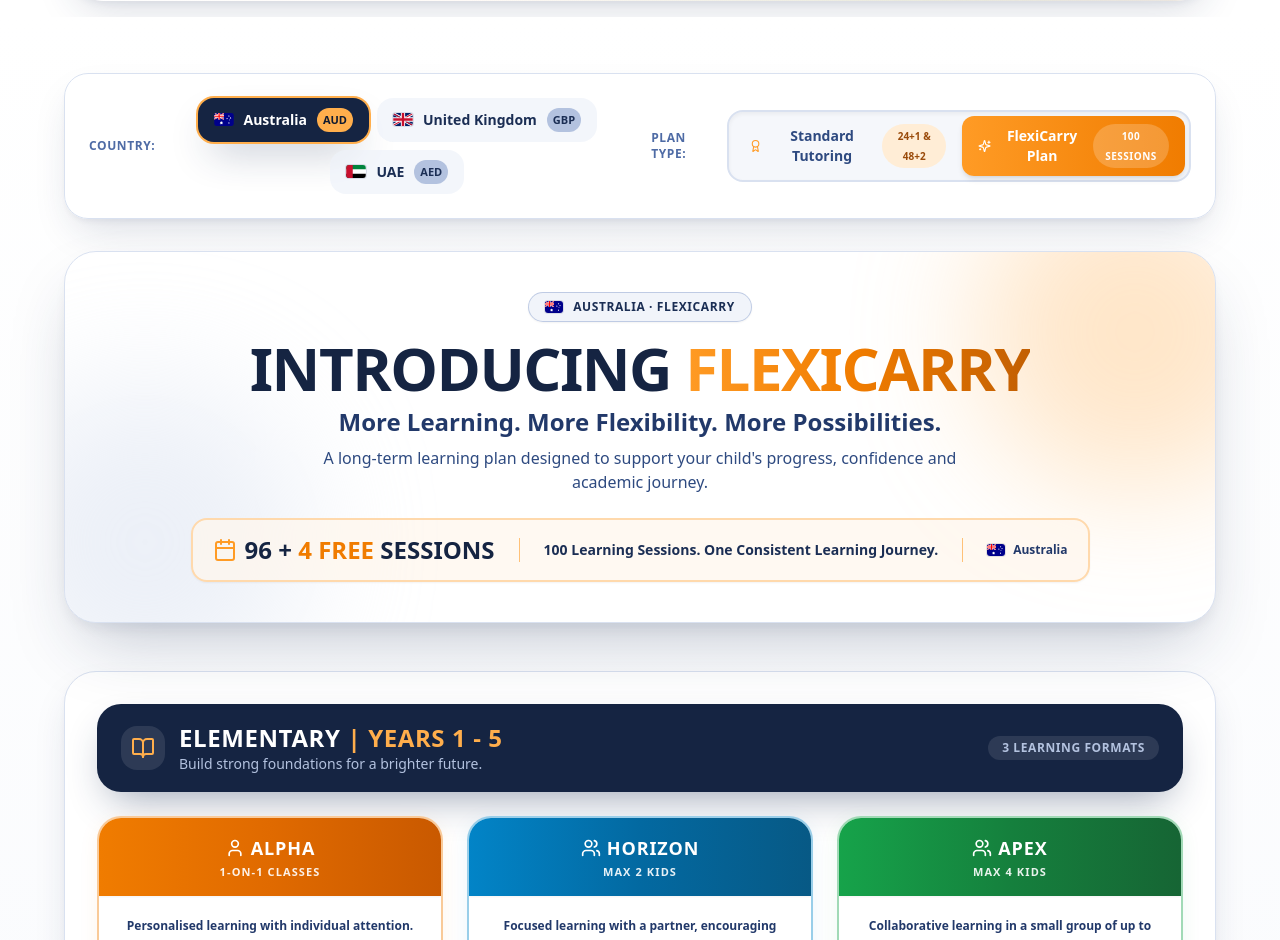
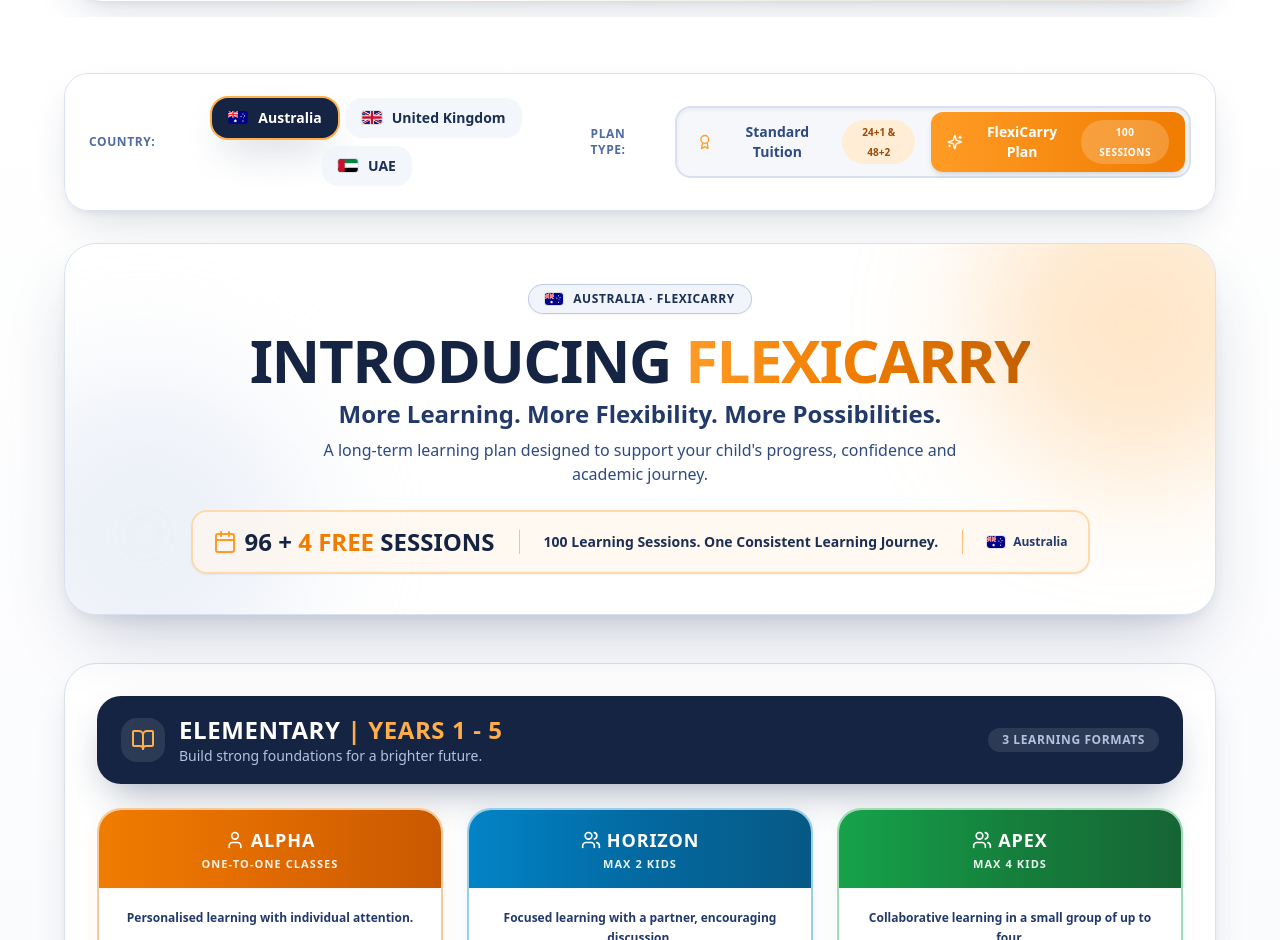
Before and after one commit to Lakshayg001/OnlyTeacher, a React (Vite) app: page /pricing in a window 1280 px wide. Shown: the part 552-1492 px from the top of the page. Built offline with nearby package versions, Linux system fonts and the light colour scheme.

Commit message:
fix(pricing): remove currency codes from country tabs, update 1-on-1 to One-to-One and Tutoring to Tuition

```diff
--- a/src/data/pricing.ts
+++ b/src/data/pricing.ts
@@ -13,7 +13,7 @@ export interface PlanPackage {
 export interface SubPlan {
   id: 'alpha' | 'horizon' | 'apex';
   name: string; // e.g. "ALPHA"
-  tagline: string; // e.g. "1-ON-1 CLASSES"
+  tagline: string; // e.g. "ONE-TO-ONE CLASSES"
   blurb: string; // e.g. "Personalised learning with individual attention."
   color: 'amber' | 'sky' | 'emerald';
   icon: 'user' | 'users' | 'group';
@@ -84,7 +84,7 @@ export const PRICING_DATA: Record<CountryCode, CountryPricingData> = {
     currency: 'A$',
     currencyCode: 'AUD',
     heroLandmark: 'Sydney Harbour & Opera House',
-    standardTitle: 'AUSTRALIA ONLINE TUTORING PLANS',
+    standardTitle: 'AUSTRALIA ONLINE TUITION PLANS',
     standardSubtitle: 'Personalised Learning. Clear Concepts. Confidence That Grows.',
     standardBanner: 'More Learning. Extra Classes Included. | Choose the learning format that works best for your child.',
     flexiTitle: 'INTRODUCING FLEXICARRY',
@@ -104,7 +104,7 @@ export const PRICING_DATA: Record<CountryCode, CountryPricingData> = {
           {
             id: 'alpha',
             name: 'ALPHA',
-            tagline: '1-ON-1 CLASSES',
+            tagline: 'ONE-TO-ONE CLASSES',
             blurb: 'Personalised learning with individual attention.',
             color: 'amber',
             icon: 'user',
@@ -152,7 +152,7 @@ export const PRICING_DATA: Record<CountryCode, CountryPricingData> = {
           {
             id: 'alpha',
             name: 'ALPHA',
-            tagline: '1-ON-1 CLASSES',
+            tagline: 'ONE-TO-ONE CLASSES',
             blurb: 'Personalised learning with individual attention.',
             color: 'amber',
             icon: 'user',
@@ -200,7 +200,7 @@ export const PRICING_DATA: Record<CountryCode, CountryPricingData> = {
           {
             id: 'alpha',
             name: 'ALPHA',
-            tagline: '1-ON-1 CLASSES',
+            tagline: 'ONE-TO-ONE CLASSES',
             blurb: 'Personalised learning with individual attention.',
             color: 'amber',
             icon: 'user',
@@ -239,7 +239,7 @@ export const PRICING_DATA: Record<CountryCode, CountryPricingData> = {
           {
             id: 'alpha',
             name: 'ALPHA',
-            tagline: '1-ON-1 CLASSES',
+            tagline: 'ONE-TO-ONE CLASSES',
             blurb: 'Personalised learning with individual attention.',
             color: 'amber',
             icon: 'user',
@@ -278,7 +278,7 @@ export const PRICING_DATA: Record<CountryCode, CountryPricingData> = {
           {
             id: 'alpha',
             name: 'ALPHA',
-            tagline: '1-ON-1 CLASSES',
+            tagline: 'ONE-TO-ONE CLASSES',
             blurb: 'Personalised learning with individual attention.',
             color: 'amber',
             icon: 'user',
@@ -317,7 +317,7 @@ export const PRICING_DATA: Record<CountryCode, CountryPricingData> = {
           {
             id: 'alpha',
             name: 'ALPHA',
-            tagline: '1-ON-1 CLASSES',
+            tagline: 'ONE-TO-ONE CLASSES',
             blurb: 'Personalised learning with individual attention.',
             color: 'amber',
             icon: 'user',
@@ -352,9 +352,9 @@ export const PRICING_DATA: Record<CountryCode, CountryPricingData> = {
     supportPhone: '+44 7741 271981',
 
     // Standard Plans UK (Image 3)
-    standardTitle: 'UK ONLINE TUTORING PLANS',
+    standardTitle: 'UK ONLINE TUITION PLANS',
     standardSubtitle: 'Personalised Learning. Exam Readiness. A Brighter Future.',
-    standardBanner: 'Expert online tutoring for UK GCSE and A Level students.',
+    standardBanner: 'Expert online tuition for UK GCSE and A Level students.',
     standardTiers: [
       {
         id: 'gcse',
@@ -366,7 +366,7 @@ export const PRICING_DATA: Record<CountryCode, CountryPricingData> = {
           {
             id: 'alpha',
             name: 'ALPHA',
-            tagline: '1-ON-1 CLASSES',
+            tagline: 'ONE-TO-ONE CLASSES',
             blurb: 'Personalised learning with individual attention.',
             color: 'amber',
             icon: 'user',
@@ -414,7 +414,7 @@ export const PRICING_DATA: Record<CountryCode, CountryPricingData> = {
           {
             id: 'alpha',
             name: 'ALPHA',
-            tagline: '1-ON-1 CLASSES',
+            tagline: 'ONE-TO-ONE CLASSES',
             blurb: 'Personalised learning with individual attention.',
             color: 'amber',
             icon: 'user',
@@ -548,7 +548,7 @@ export const PRICING_DATA: Record<CountryCode, CountryPricingData> = {
 
     // Standard Plans UAE (Image 2)
     standardTitle: 'FIND THE RIGHT LEARNING PLAN FOR YOUR CHILD',
-    standardSubtitle: 'Personalised Online Tutoring for UAE Families',
+    standardSubtitle: 'Personalised Online Tuition for UAE Families',
     standardBanner: 'Choose Your Plan. Build Understanding. Grow with Confidence.',
     standardTiers: [], // Handled dynamically via uaeCurriculumTiers below
 
@@ -573,7 +573,7 @@ export const PRICING_DATA: Record<CountryCode, CountryPricingData> = {
               {
                 id: 'alpha',
                 name: 'ALPHA',
-                tagline: '1-ON-1 CLASSES',
+                tagline: 'ONE-TO-ONE CLASSES',
                 blurb: 'One-to-One personalised learning with dedicated teacher attention.',
                 color: 'amber',
                 icon: 'user',
@@ -618,7 +618,7 @@ export const PRICING_DATA: Record<CountryCode, CountryPricingData> = {
               {
                 id: 'alpha',
                 name: 'ALPHA',
-                tagline: '1-ON-1 CLASSES',
+                tagline: 'ONE-TO-ONE CLASSES',
                 blurb: 'One-to-One personalised learning with dedicated teacher attention.',
                 color: 'amber',
                 icon: 'user',
@@ -663,7 +663,7 @@ export const PRICING_DATA: Record<CountryCode, CountryPricingData> = {
               {
                 id: 'alpha',
                 name: 'ALPHA',
-                tagline: '1-ON-1 CLASSES',
+                tagline: 'ONE-TO-ONE CLASSES',
                 blurb: 'One-to-One personalised learning with dedicated teacher attention.',
                 color: 'amber',
                 icon: 'user',
@@ -700,7 +700,7 @@ export const PRICING_DATA: Record<CountryCode, CountryPricingData> = {
               {
                 id: 'alpha',
                 name: 'ALPHA',
-                tagline: '1-ON-1 CLASSES',
+                tagline: 'ONE-TO-ONE CLASSES',
                 blurb: 'Dedicated teacher attention for ICSE/CBSE curriculum.',
                 color: 'amber',
                 icon: 'user',
@@ -745,7 +745,7 @@ export const PRICING_DATA: Record<CountryCode, CountryPricingData> = {
               {
                 id: 'alpha',
                 name: 'ALPHA',
-                tagline: '1-ON-1 CLASSES',
+                tagline: 'ONE-TO-ONE CLASSES',
                 blurb: 'Dedicated teacher attention for ICSE/CBSE curriculum.',
                 color: 'amber',
                 icon: 'user',
@@ -790,7 +790,7 @@ export const PRICING_DATA: Record<CountryCode, CountryPricingData> = {
               {
                 id: 'alpha',
                 name: 'ALPHA',
-                tagline: '1-ON-1 CLASSES',
+                tagline: 'ONE-TO-ONE CLASSES',
                 blurb: 'Dedicated teacher attention for ICSE/CBSE curriculum.',
                 color: 'amber',
                 icon: 'user',
@@ -829,7 +829,7 @@ export const PRICING_DATA: Record<CountryCode, CountryPricingData> = {
               {
                 id: 'alpha',
                 name: 'ALPHA',
-                tagline: '1-ON-1 CLASSES',
+                tagline: 'ONE-TO-ONE CLASSES',
                 blurb: 'Dedicated one-to-one learning support.',
                 color: 'amber',
                 icon: 'user',
@@ -868,7 +868,7 @@ export const PRICING_DATA: Record<CountryCode, CountryPricingData> = {
               {
                 id: 'alpha',
                 name: 'ALPHA',
-                tagline: '1-ON-1 CLASSES',
+                tagline: 'ONE-TO-ONE CLASSES',
                 blurb: 'Dedicated one-to-one learning support.',
                 color: 'amber',
                 icon: 'user',
@@ -907,7 +907,7 @@ export const PRICING_DATA: Record<CountryCode, CountryPricingData> = {
               {
                 id: 'alpha',
                 name: 'ALPHA',
-                tagline: '1-ON-1 CLASSES',
+                tagline: 'ONE-TO-ONE CLASSES',
                 blurb: 'Dedicated one-to-one learning support.',
                 color: 'amber',
                 icon: 'user',
@@ -940,7 +940,7 @@ export const PRICING_DATA: Record<CountryCode, CountryPricingData> = {
               {
                 id: 'alpha',
                 name: 'ALPHA',
-                tagline: '1-ON-1 CLASSES',
+                tagline: 'ONE-TO-ONE CLASSES',
                 blurb: 'Dedicated one-to-one learning support.',
                 color: 'amber',
                 icon: 'user',
@@ -979,7 +979,7 @@ export const PRICING_DATA: Record<CountryCode, CountryPricingData> = {
               {
                 id: 'alpha',
                 name: 'ALPHA',
-                tagline: '1-ON-1 CLASSES',
+                tagline: 'ONE-TO-ONE CLASSES',
                 blurb: 'Dedicated one-to-one learning support.',
                 color: 'amber',
                 icon: 'user',
@@ -1018,7 +1018,7 @@ export const PRICING_DATA: Record<CountryCode, CountryPricingData> = {
               {
                 id: 'alpha',
                 name: 'ALPHA',
-                tagline: '1-ON-1 CLASSES',
+                tagline: 'ONE-TO-ONE CLASSES',
                 blurb: 'Dedicated one-to-one learning support.',
                 color: 'amber',
                 icon: 'user',
@@ -1095,7 +1095,7 @@ export const FLEXICARRY_FEATURES = [
   {
     icon: 'user',
     title: 'Flexible Learning',
-    desc: 'Choose from personalised one-to-one learning or small-group formats depending on your child.',
+    desc: 'Choose from personalised One-to-One learning or small-group formats depending on your child.',
   },
   {
     icon: 'shield',
--- a/src/pages/Pricing.tsx
+++ b/src/pages/Pricing.tsx
@@ -85,7 +85,7 @@ export default function Pricing() {
     <>
       <PageHero
         crumb="Pricing"
-        eyebrow="Transparent & Flexible Tutoring"
+        eyebrow="Transparent & Flexible Tuition"
         title="More Learning."
         accent="Total Transparency."
         sub="Choose between our flexible Standard packages or our flagship FlexiCarry long-term learning plan. Available across Australia, the UK, and UAE."
@@ -119,14 +119,6 @@ export default function Pricing() {
                     >
                       <Flag code={cData.flagCode} size={20} />
                       <span>{cData.countryName}</span>
-                      <span
-                        className={cn(
-                          'text-[11px] px-1.5 py-0.5 rounded-full font-bold',
-                          isActive ? 'bg-amber-400 text-navy-900' : 'bg-navy-200 text-navy-700',
-                        )}
-                      >
-                        {cData.currencyCode}
-                      </span>
                     </button>
                   );
                 })}
@@ -149,7 +141,7 @@ export default function Pricing() {
                   )}
                 >
                   <Award className="h-4 w-4 text-amber-500" />
-                  <span>Standard Tutoring</span>
+                  <span>Standard Tuition</span>
                   <span className="hidden sm:inline-block rounded-full bg-amber-100 px-2 py-0.5 text-[10px] font-extrabold text-amber-800">
                     {selectedCountry === 'GB' ? '8+1 & 24+2' : '24+1 & 48+2'}
                   </span>
@@ -235,7 +227,7 @@ export default function Pricing() {
                   <Flag code={country.flagCode} size={18} />
                   <span className="text-xs font-black uppercase tracking-wider text-navy-700">
                     {country.countryName} ·{' '}
-                    {selectedPlanType === 'flexicarry' ? 'FlexiCarry' : 'Online Tutoring'}
+                    {selectedPlanType === 'flexicarry' ? 'FlexiCarry' : 'Online Tuition'}
                     {selectedCountry === 'AE' &&
                       ` (${uaeCurriculum === 'international' ? 'IB/British/American' : 'ICSE/CBSE'})`}
                   </span>
@@ -305,7 +297,7 @@ export default function Pricing() {
                       ) : (
                         <>
                           <span className="text-amber-600">{country.countryName.toUpperCase()}</span>{' '}
-                          ONLINE TUTORING PLANS
+                          ONLINE TUITION PLANS
                         </>
                       )}
                     </h1>
@@ -417,7 +409,7 @@ export default function Pricing() {
                                   </div>
                                 </div>
                               ) : (
-                                /* STANDARD TUTORING VIEW */
+                                /* STANDARD TUITION VIEW */
                                 <div className="space-y-3">
                                   {/* Standard Hourly Rate if available */}
                                   {plan.standardRate && (
@@ -453,7 +445,7 @@ export default function Pricing() {
                                             {pkg.sessions}
                                           </div>
                                           <div className="text-[10px] text-navy-400">
-                                            Live 1-on-1 / Group Tutoring
+                                            Live One-to-One / Group Tuition
                                           </div>
                                         </div>
                                         <div className="text-right">
@@ -586,7 +578,7 @@ export default function Pricing() {
                   )}
                 </h2>
                 <p className="mt-2 text-sm text-navy-200">
-                  Experience a 45-minute live 1-on-1 diagnostic lesson with our matched subject expert
+                  Experience a 45-minute live One-to-One diagnostic lesson with our matched subject expert
                   before deciding. No upfront card required.
                 </p>
               </div>
```
Also changed, not shown: 1 other file (tests, documents, lock files or other folders).
